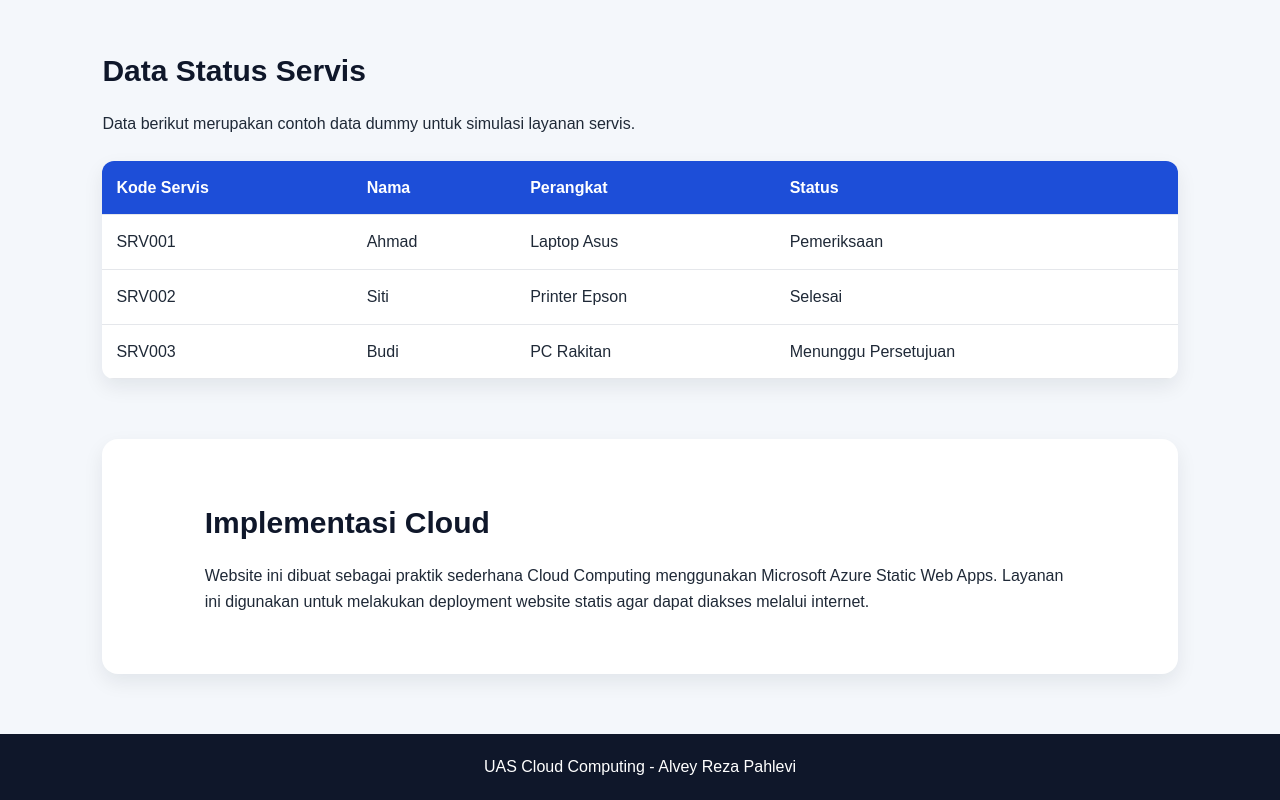
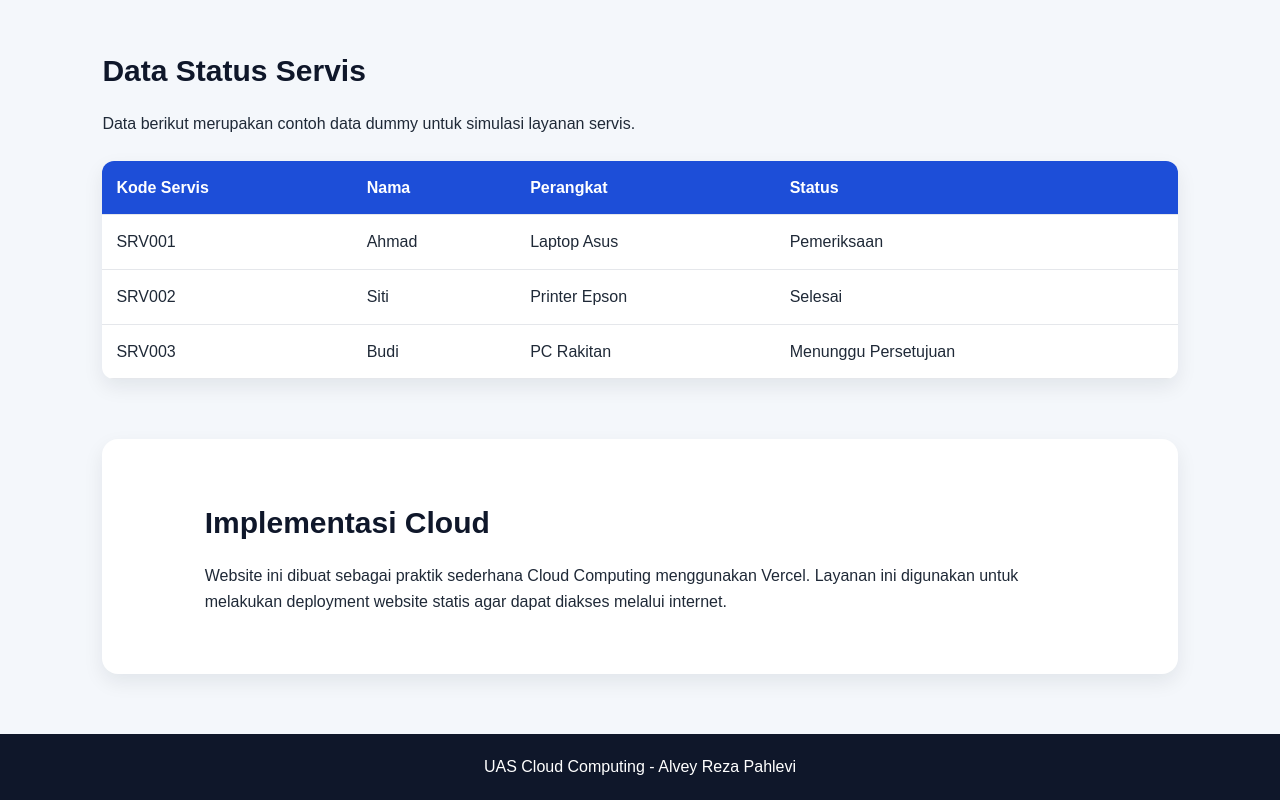
Before and after one commit to AlveyRezaP/uas-cloud-alvey, a plain HTML site: page index.html in a window 1280 px wide. Shown: the part 1064-1864 px from the top of the page. Drawn offline with Linux system fonts and the light colour scheme.

Commit message:
Update index.html

```diff
--- a/index.html
+++ b/index.html
@@ -21,7 +21,7 @@
       <h1>Sistem Layanan Perbaikan Perangkat Digital Berbasis Cloud</h1>
       <p>
         Prototype website layanan servis laptop, PC, dan printer yang diimplementasikan
-        menggunakan Microsoft Azure Static Web Apps.
+        menggunakan Vercel sebagai platform cloud deployment.
       </p>
       <a class="btn" href="#status">Lihat Status Servis</a>
     </section>
@@ -86,8 +86,8 @@
       <h2>Implementasi Cloud</h2>
       <p>
         Website ini dibuat sebagai praktik sederhana Cloud Computing menggunakan
-        Microsoft Azure Static Web Apps. Layanan ini digunakan untuk melakukan
-        deployment website statis agar dapat diakses melalui internet.
+        Vercel. Layanan ini digunakan untuk melakukan deployment website statis agar
+        dapat diakses melalui internet.
       </p>
     </section>
   </main>
```
